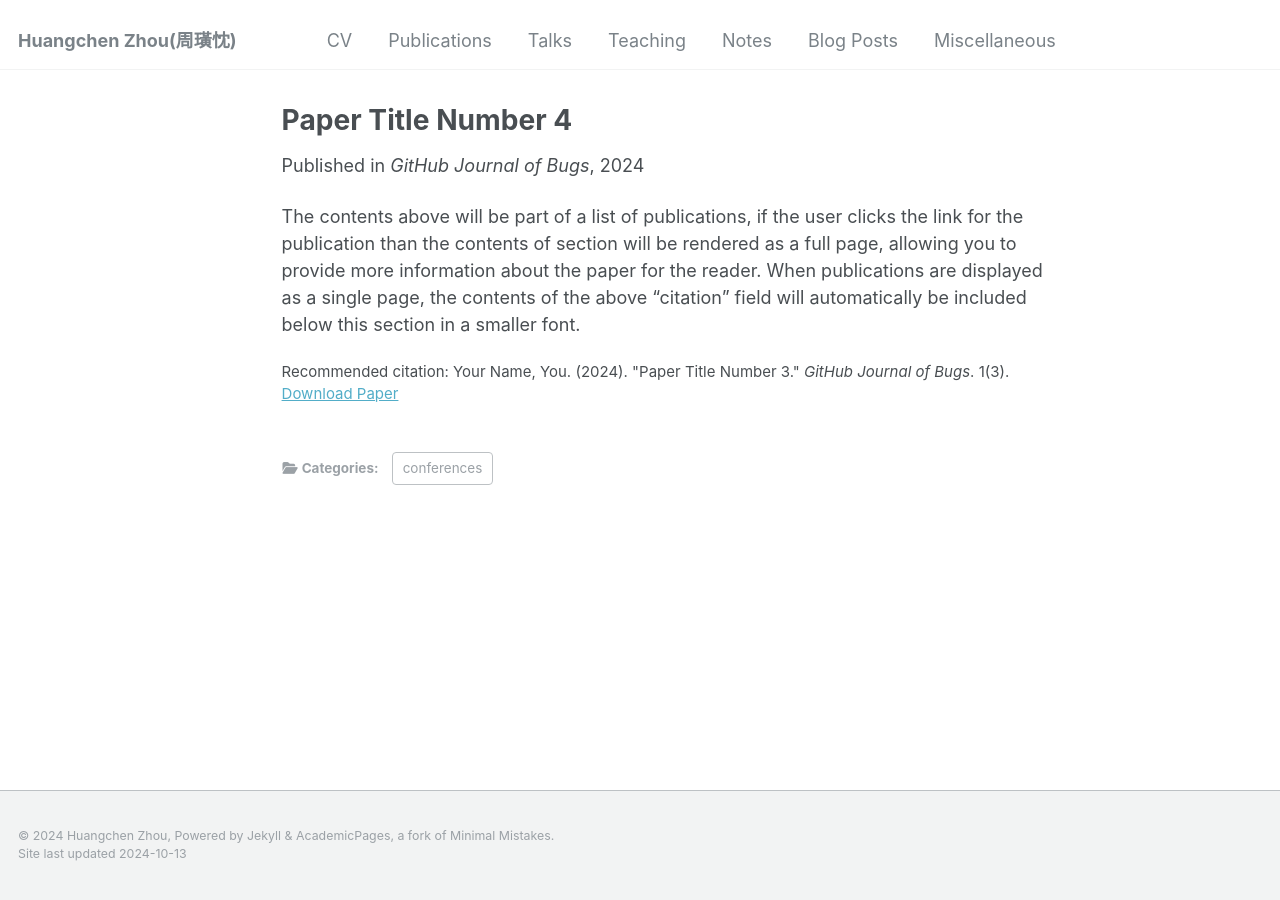
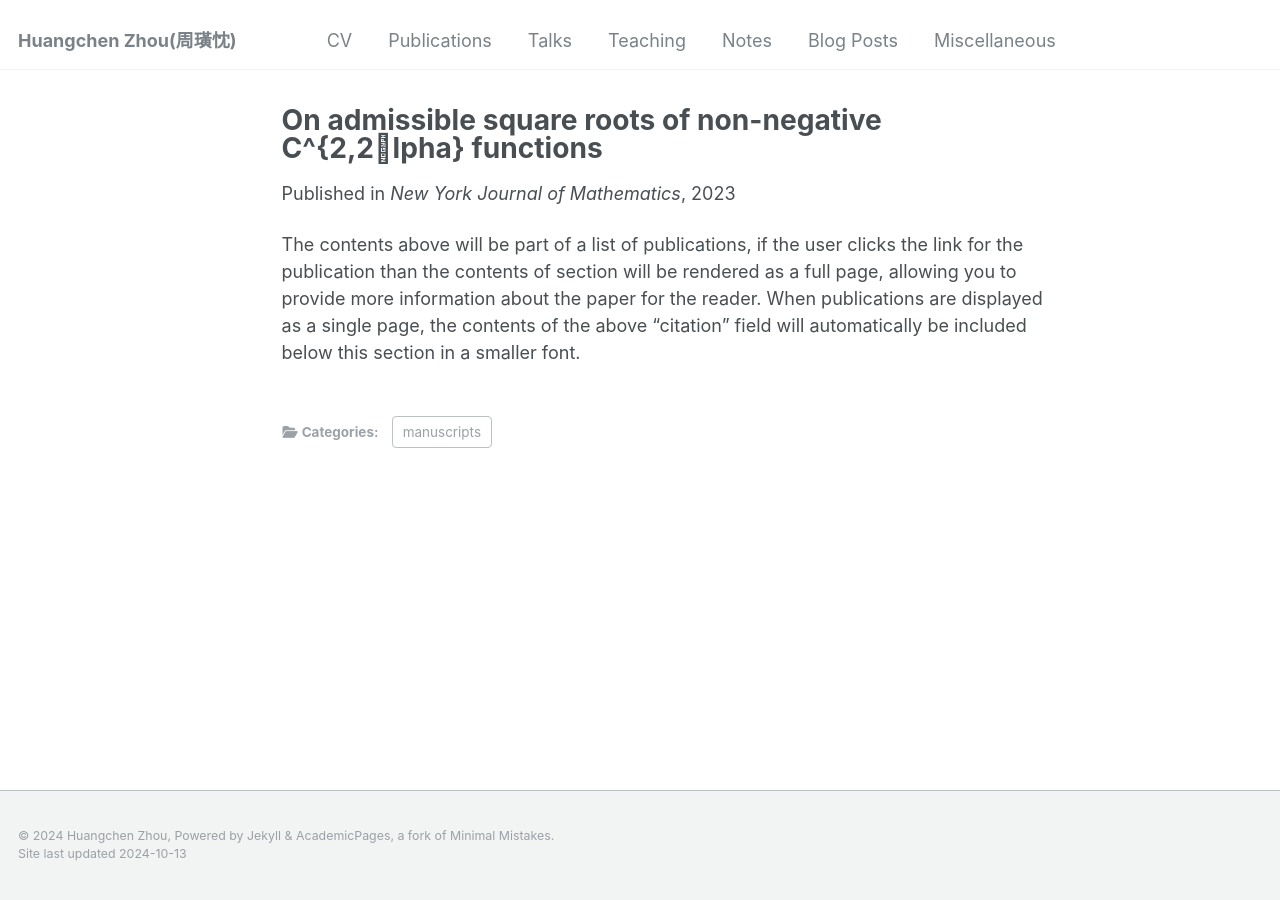
Before and after one commit to zhc515/zhc515.github.io, a Jekyll site: the page built from _publications/2024-02-17-paper-title-number-4.md, in a window 1280 px wide. Built offline with Jekyll 4.4.1, drawn with Linux system fonts in a browser that asks for light colours.

Commit message:
Update 2024-02-17-paper-title-number-4.md

```diff
--- a/_publications/2024-02-17-paper-title-number-4.md
+++ b/_publications/2024-02-17-paper-title-number-4.md
@@ -1,13 +1,13 @@
 ---
-title: "Paper Title Number 4"
+title: "On admissible square roots of non-negative C^{2,2\alpha} functions"
 collection: publications
-category: conferences
-permalink: /publication/2024-02-17-paper-title-number-4
-excerpt: 'This paper is about fixing template issue #693.'
-date: 2024-02-17
-venue: 'GitHub Journal of Bugs'
-paperurl: 'http://academicpages.github.io/files/paper3.pdf'
-citation: 'Your Name, You. (2024). &quot;Paper Title Number 3.&quot; <i>GitHub Journal of Bugs</i>. 1(3).'
+category: manuscripts
+permalink: /publication/c22alpha
+excerpt: 'We establish a necessary and sufficient condition for C^{1,\alpha} regularity of the admissible square root of a non-negative C
+{2,2\alpha} function.'
+date: 2023-09-01
+venue: 'New York Journal of Mathematics'
+paperurl: 'https://nyjm.albany.edu/j/2023/29-39p.pdf'
 ---
 
 The contents above will be part of a list of publications, if the user clicks the link for the publication than the contents of section will be rendered as a full page, allowing you to provide more information about the paper for the reader. When publications are displayed as a single page, the contents of the above "citation" field will automatically be included below this section in a smaller font.
```
